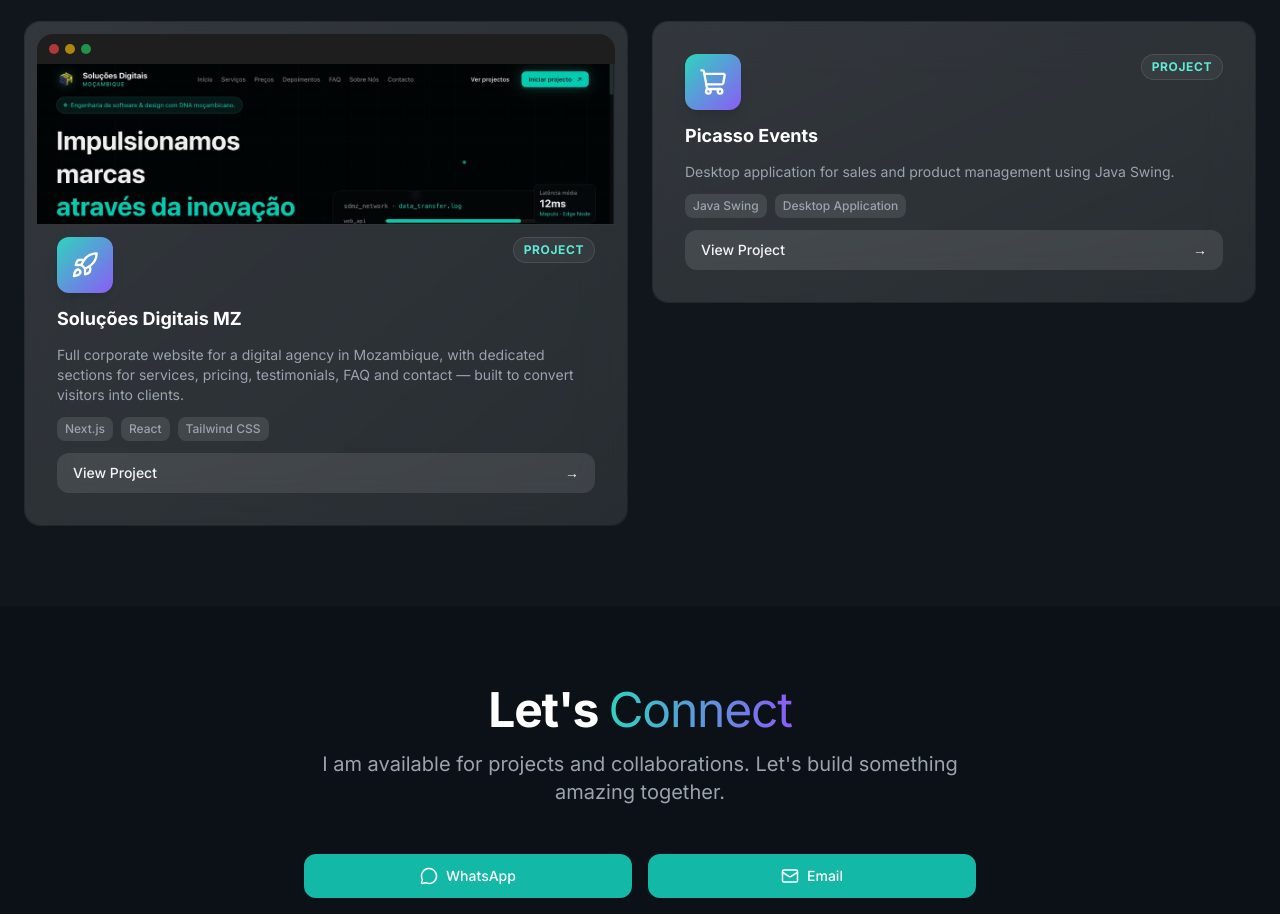
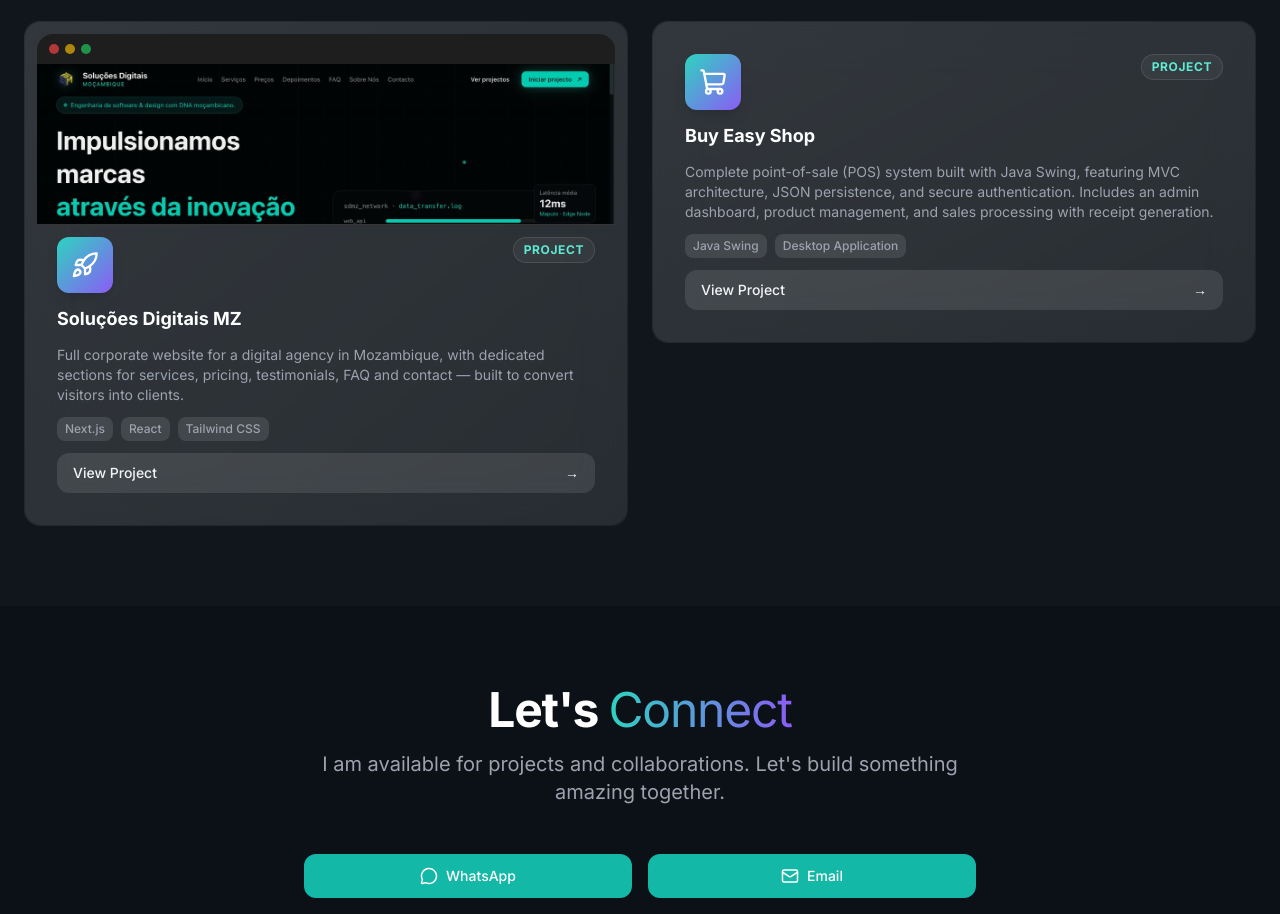
Before and after one commit to dev-zilton/portfolio, a React (Vite) app: page / in a window 1280 px wide. Shown: the part 3400-4314 px from the top of the page. Built offline with nearby package versions, Linux system fonts and the light colour scheme.

Commit message:
feat: rebrand Picasso Events to Buy Easy Shop with detailed POS description

```diff
--- a/src/i18n/translations.ts
+++ b/src/i18n/translations.ts
@@ -218,9 +218,9 @@
         },
         {
           id: "picasso",
-          title: "Picasso Events",
+          title: "Buy Easy Shop",
           description:
-            "Desktop application for sales and product management using Java Swing.",
+            "Complete point-of-sale (POS) system built with Java Swing, featuring MVC architecture, JSON persistence, and secure authentication. Includes an admin dashboard, product management, and sales processing with receipt generation.",
           tags: ["Java Swing", "Desktop Application"],
         },
       ],
@@ -384,9 +384,9 @@
         },
         {
           id: "picasso",
-          title: "Picasso Eventos",
+          title: "Buy Easy Shop",
           description:
-            "Aplicação desktop para gestão de vendas e produtos com Java Swing.",
+            "Sistema completo de ponto de venda (POS) em Java Swing, com arquitetura MVC, persistência em JSON e autenticação segura. Inclui dashboard administrativo, gestão de produtos e processamento de vendas com emissão de recibos.",
           tags: ["Java Swing", "Aplicação Desktop"],
         },
       ],
@@ -549,9 +549,9 @@
         },
         {
           id: "picasso",
-          title: "Picasso Events",
+          title: "Buy Easy Shop",
           description:
-            "Application desktop de gestion des ventes et produits avec Java Swing.",
+            "Système de point de vente (POS) complet développé en Java Swing, avec architecture MVC, persistance JSON et authentification sécurisée. Comprend un tableau de bord administrateur, la gestion des produits et le traitement des ventes avec génération de reçus.",
           tags: ["Java Swing", "Application Desktop"],
         },
       ],
```
